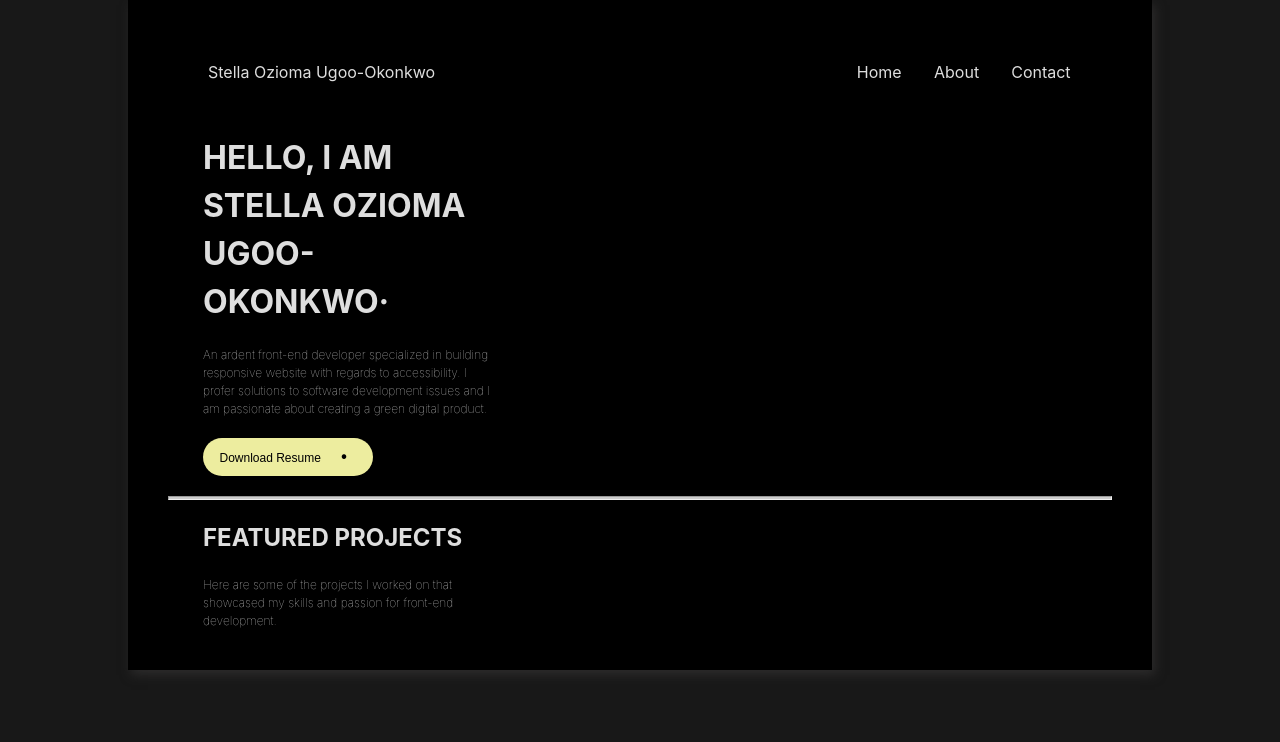
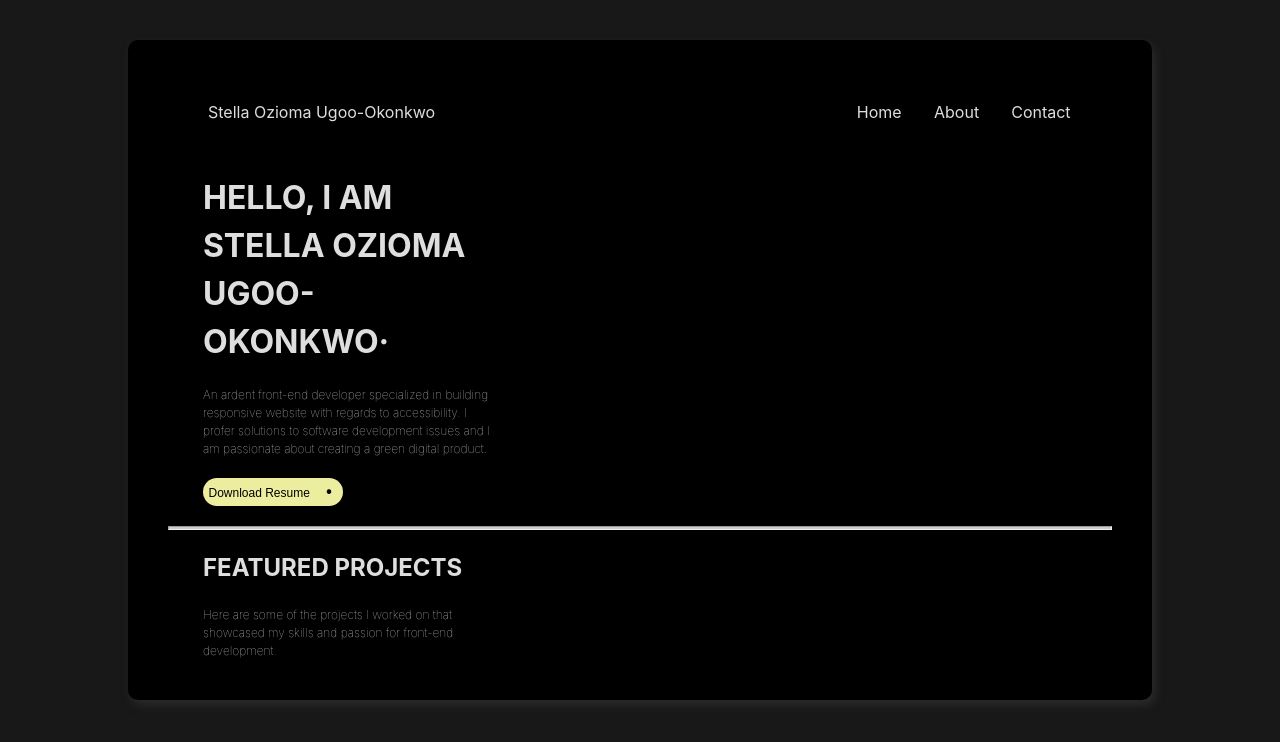
Before and after one commit to Ozyugoo/Portfolio, a React (Vite) app: page / in a window 1280 px wide. Shown: the top 742 px of the page. Built offline with nearby package versions, Linux system fonts and the light colour scheme.

Commit message:
File: Add Hero Image and file

```diff
--- a/src/index.css
+++ b/src/index.css
@@ -23,10 +23,11 @@ body {
   background-color: #000000;
   width: 80%;
   height: 80%;
-  margin: auto;
+  margin: 40px auto;
   padding: 20px;
   place-items: center;
   box-shadow: 3px 5px 10px #2c2b2b;
+  border-radius: 10px;
 }
 
 hr {
@@ -38,18 +39,18 @@ hr {
 button {
   color: #000000;
   background-color: rgb(237, 237, 159);
-  padding: 10px;
+  padding: 5px;
   font-size: 12px;
   border: none;
   border-radius: 20px;
   text-align: center;
   font-weight: 500;
-  width: 170px;
+  width: 140px;
 }
 
 em {
   font-size: 16px;
-  margin: 5px;
+  margin: 3px;
   font-weight: 800;
-  padding: 5px;
+  padding: 3px;
 }
```
Also changed, not shown: src/assets/Hero-image (1).png (added).
